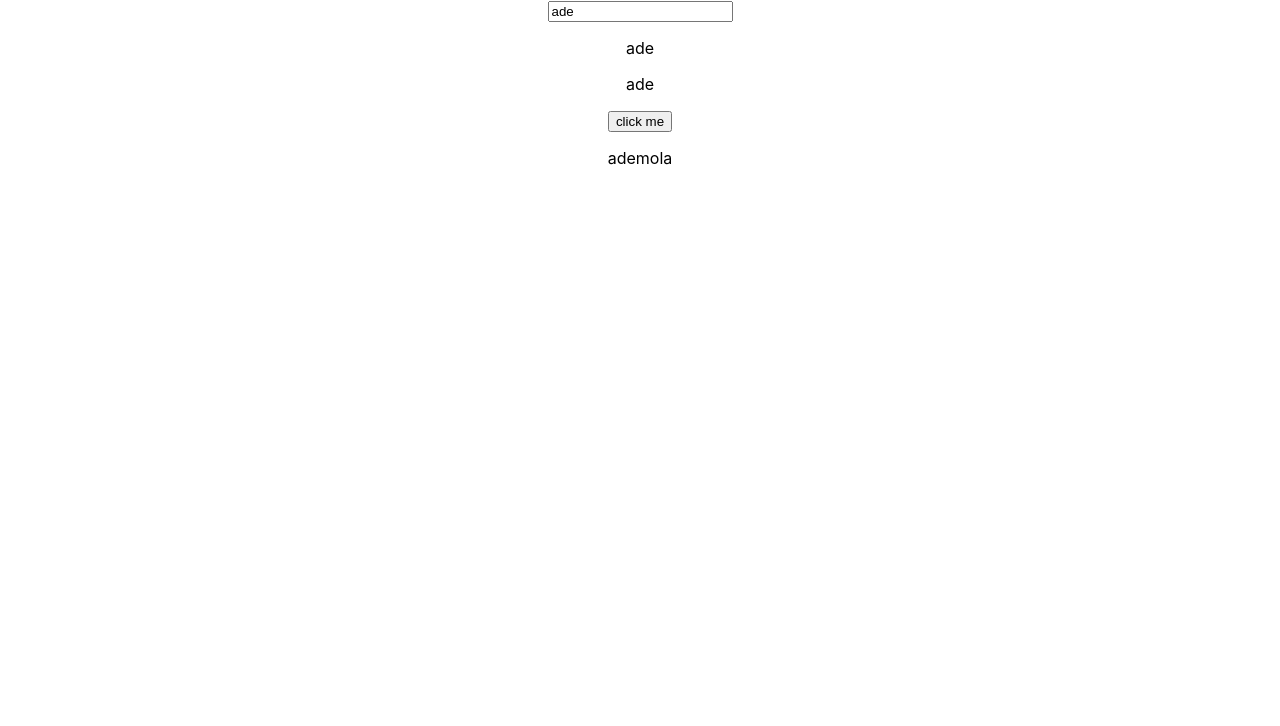
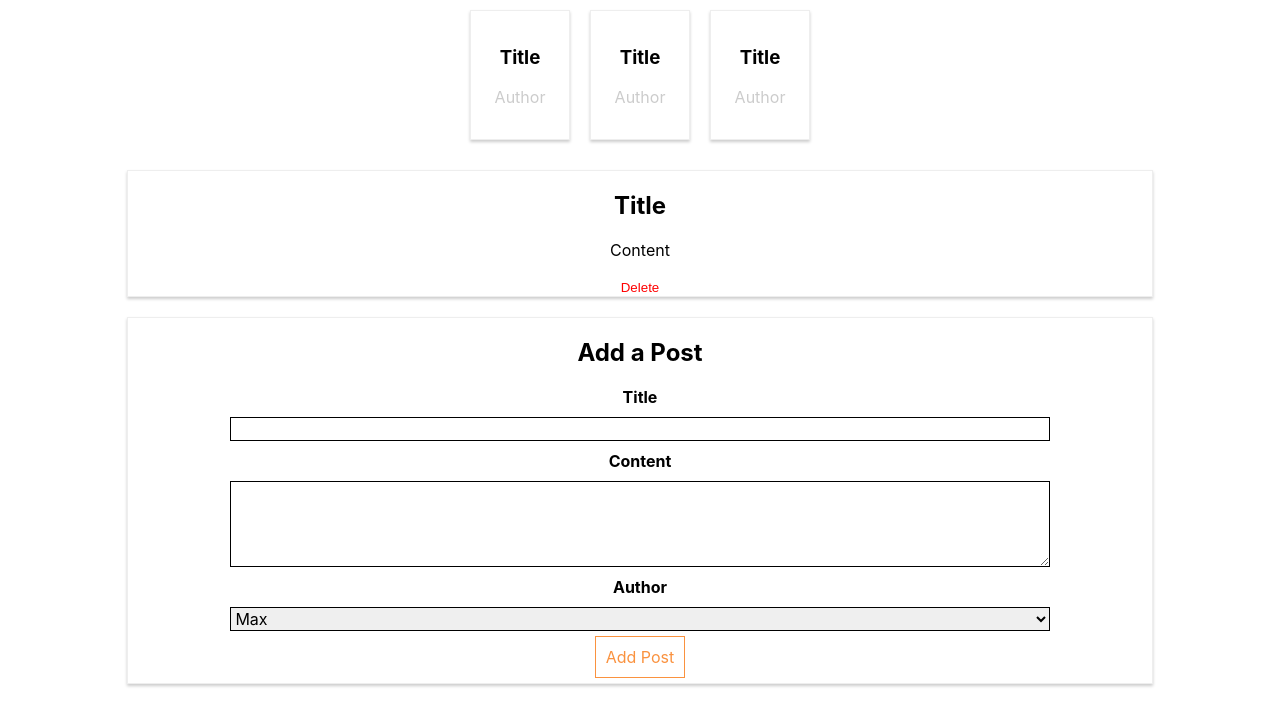
Before and after one commit to Robinhood1712/react---playing-around-with-basics, a React (Create React App) app: page / in a window 1280 px wide. Shown: the top 726 px of the page. Built offline with nearby package versions, Linux system fonts and the light colour scheme.

Commit message:
preparing the project/changing folder structure for axios react practice

```diff
--- a/src/App.js
+++ b/src/App.js
@@ -1,45 +1,25 @@
 import React, { Component } from 'react';
-import './App.css';
+import Blog from './Container/containers/Blog/Blog';
+// import './App.css';
 
-import UserOutput from './UserOutput';
-import UserInput from './UserInput';
 
 class App extends Component {
 
   constructor(props){
     super(props)
-      this.state = {
-      username: 'ade'
+    //   this.state = {
+    //   username: 'ade'
+    // }
+  }
+
+
+    render() {
+      return (
+        <div className="App">
+          <Blog />
+        </div>
+      );
     }
   }
 
-
-
-    eventChangeHandlerMethod = (event) => {
-      this.setState({userName: event.target.value});
-    }
-
-    eventClickedHandler = () => {
-      alert('hello');
-      this.setState({userName: 'kunle'})
-    }
-
-  render() {
-    return (
-      <div className='App'>
-        <UserInput
-          changed = {this.eventChangeHandlerMethod}
-          name = {this.state.username}/>
-        <UserOutput userName = {this.state.username} clicked = {this.eventClickedHandler}/>
-        <UserOutput userName = {this.state.username} />
-        <button onClick={this.eventClickedHandler}> click me</button>
-        <UserOutput userName = 'ademola' clicked = {this.eventClickedHandler} />
-      </div>
-    )
-
-  }
-
-}
-
-
 export default App;
--- /dev/null
+++ b/src/Components/components/FullPost/FullPost.css
@@ -0,0 +1,38 @@
+.FullPost {
+    width: 80%;
+    margin: 20px auto;
+    border: 1px solid #eee;
+    box-shadow: 0 2px 3px #ccc;
+    text-align: center;
+}
+
+.Edit {
+
+}
+
+.Edit label {
+    display: block;
+    color: grey;
+}
+
+.Edit button {
+    border: none;
+    background-color: transparent;
+    cursor: pointer;
+    outline: none;
+    color: #fa923f;
+}
+
+.Edit button:hover,
+.Edit button:active {
+    color: #521751;
+}
+
+.Edit button.Delete {
+    color: red;
+}
+
+.Edit button.Delete:hover,
+.Edit button.Delete:active {
+    color: darkred;
+}
--- /dev/null
+++ b/src/Components/components/FullPost/FullPost.js
@@ -0,0 +1,22 @@
+import React, { Component } from 'react';
+
+import './FullPost.css';
+
+class FullPost extends Component {
+    render () {
+        let post = <p>Please select a Post!</p>;
+        post = (
+            <div className="FullPost">
+                <h1>Title</h1>
+                <p>Content</p>
+                <div className="Edit">
+                    <button className="Delete">Delete</button>
+                </div>
+            </div>
+
+        );
+        return post;
+    }
+}
+
+export default FullPost;
--- /dev/null
+++ b/src/Components/components/NewPost/NewPost.css
@@ -0,0 +1,42 @@
+.NewPost {
+    width: 80%;
+    margin: 20px auto;
+    border: 1px solid #eee;
+    box-shadow: 0 2px 3px #ccc;
+    text-align: center;
+}
+
+.NewPost label {
+    display: block;
+    margin: 10px auto;
+    text-align: center;
+    font-weight: bold;
+}
+
+.NewPost input,
+.NewPost textarea,
+.NewPost select {
+    display: block;
+    width: 80%;
+    box-sizing: border-box;
+    border: 1px solid black;
+    outline: none;
+    font: inherit;
+    margin: auto;
+}
+
+.NewPost button {
+    margin: 5px 0;
+    padding: 10px;
+    font: inherit;
+    border: 1px solid #fa923f;
+    background-color: transparent;
+    color: #fa923f;
+    cursor: pointer;
+}
+
+.NewPost button:hover,
+.NewPost button:active {
+    color: white;
+    background-color: #fa923f;
+}
--- /dev/null
+++ b/src/Components/components/NewPost/NewPost.js
@@ -0,0 +1,37 @@
+import React, { Component } from 'react';
+
+import './NewPost.css';
+
+class NewPost extends Component {
+
+    constructor(props){
+        super(props)
+          this.state = {
+            title: '',
+            content: '',
+            author: 'Max'
+            }
+      }
+
+
+
+    render () {
+        return (
+            <div className="NewPost">
+                <h1>Add a Post</h1>
+                <label>Title</label>
+                <input type="text" value={this.state.title} onChange={(event) => this.setState({title: event.target.value})} />
+                <label>Content</label>
+                <textarea rows="4" value={this.state.content} onChange={(event) => this.setState({content: event.target.value})} />
+                <label>Author</label>
+                <select value={this.state.author} onChange={(event) => this.setState({author: event.target.value})}>
+                    <option value="Max">Max</option>
+                    <option value="Manu">Manu</option>
+                </select>
+                <button>Add Post</button>
+            </div>
+        );
+    }
+}
+
+export default NewPost;
--- /dev/null
+++ b/src/Components/components/Post/Post.css
@@ -0,0 +1,20 @@
+.Post {
+    width: 100px;
+    padding: 16px;
+    text-align: center;
+    border: 1px solid #eee;
+    box-shadow: 0 2px 3px #ccc;
+    margin: 10px;
+    box-sizing: border-box;
+    cursor: pointer;
+}
+
+.Post:hover,
+.Post:active {
+    background-color: #C0DDF5;
+}
+
+.Author {
+    margin: 16px 0;
+    color: #ccc;
+}
--- /dev/null
+++ b/src/Components/components/Post/Post.js
@@ -0,0 +1,14 @@
+import React from 'react';
+
+import './Post.css';
+
+const post = (props) => (
+    <article className="Post">
+        <h1>Title</h1>
+        <div className="Info">
+            <div className="Author">Author</div>
+        </div>
+    </article>
+);
+
+export default post;
--- /dev/null
+++ b/src/Container/containers/Blog/Blog.css
@@ -0,0 +1,7 @@
+.Posts {
+    display: flex;
+    flex-flow: row wrap;
+    justify-content: center;
+    width: 80%;
+    margin: auto;
+}
--- /dev/null
+++ b/src/Container/containers/Blog/Blog.js
@@ -0,0 +1,28 @@
+import React, { Component } from 'react';
+
+import Post from '../../../Components/components/Post/Post';
+import FullPost from '../../../Components/components/FullPost/FullPost';
+import NewPost from '../../../Components/components/NewPost/NewPost';
+import './Blog.css';
+
+class Blog extends Component {
+    render () {
+        return (
+            <div>
+                <section className="Posts">
+                    <Post />
+                    <Post />
+                    <Post />
+                </section>
+                <section>
+                    <FullPost />
+                </section>
+                <section>
+                    <NewPost />
+                </section>
+            </div>
+        );
+    }
+}
+
+export default Blog;
--- a/src/UserInput.js
+++ /dev/null
@@ -1,13 +0,0 @@
-import React from "react";
-
-const userInput = (props) => {
-
-    return <input
-         type = "text"
-         onChange={props.changed}
-         value = {props.name}
-         />;
-
-  };
-
-  export default userInput;
--- a/src/UserOutput.js
+++ /dev/null
@@ -1,13 +0,0 @@
-import React from "react";
-
-const userOutput = (props) => {
-    return (
-        <div onClick={props.clicked}>
-
-            {/* <p>will i get changed later ?</p> */}
-            <p>{props.userName}</p>
-        </div>
-    )
-  };
-
-  export default userOutput;
```
